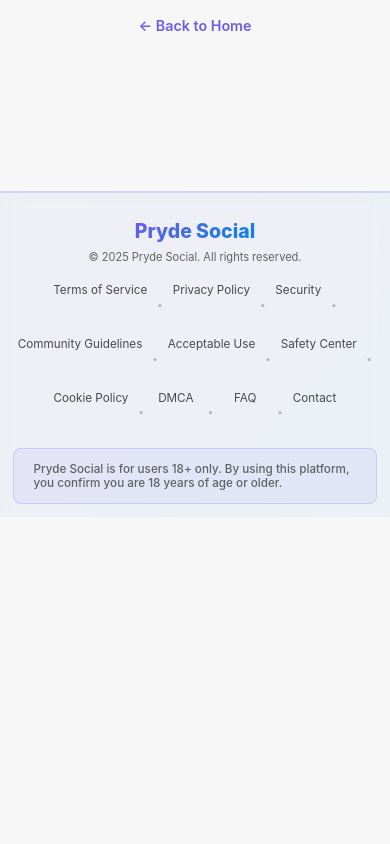
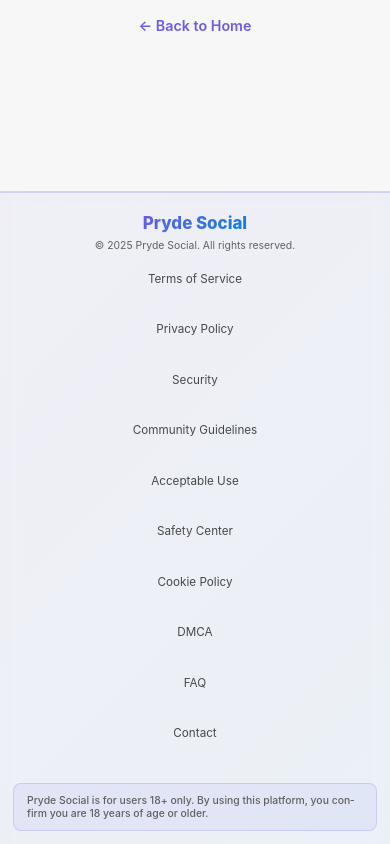
Before and after one commit to Amatex1/pryde-backend, a React (Vite) app: page /faq in a window 390 px wide. Shown: the part 8438-9282 px from the top of the page. Before the commit the page ends 8955 px from the top, so only its background shows below. Built offline with nearby package versions, Linux system fonts and the light colour scheme.

Commit message:
modified:   src/components/Footer.css

```diff
--- a/src/components/Footer.css
+++ b/src/components/Footer.css
@@ -100,53 +100,45 @@
 }
 
 /* Responsive Design */
-@media (max-width: 1024px) {
-  .footer-content {
-    grid-template-columns: repeat(3, 1fr);
-    gap: 2rem;
-  }
-}
-
 @media (max-width: 768px) {
   .app-footer {
-    padding: 2rem 1rem 1rem;
-  }
-
-  .footer-content {
-    grid-template-columns: repeat(2, 1fr);
-    gap: 1.5rem;
+    padding: 1.5rem 1rem 1rem;
   }
 
   .footer-logo {
     font-size: 1.5rem;
   }
 
-  .footer-section h4 {
-    font-size: 1rem;
+  .footer-links-container {
+    font-size: 0.85rem;
+    gap: 0.5rem;
   }
 
-  .footer-quick-links {
+  .footer-notice {
+    padding: 0.75rem 1rem;
+  }
+
+  .footer-notice p {
     font-size: 0.85rem;
-    gap: 0.5rem;
   }
 }
 
 @media (max-width: 480px) {
-  .footer-content {
-    grid-template-columns: 1fr;
-    text-align: center;
+  .footer-logo {
+    font-size: 1.3rem;
   }
 
-  .footer-links a:hover {
-    transform: none;
+  .footer-links-container {
+    flex-direction: column;
+    gap: 0.5rem;
   }
 
-  .footer-quick-links {
-    flex-direction: column;
-    gap: 0.25rem;
+  .footer-links-container .separator {
+    display: none;
   }
 
-  .footer-quick-links span {
-    display: none;
+  .footer-copyright,
+  .footer-notice p {
+    font-size: 0.8rem;
   }
 }
```
